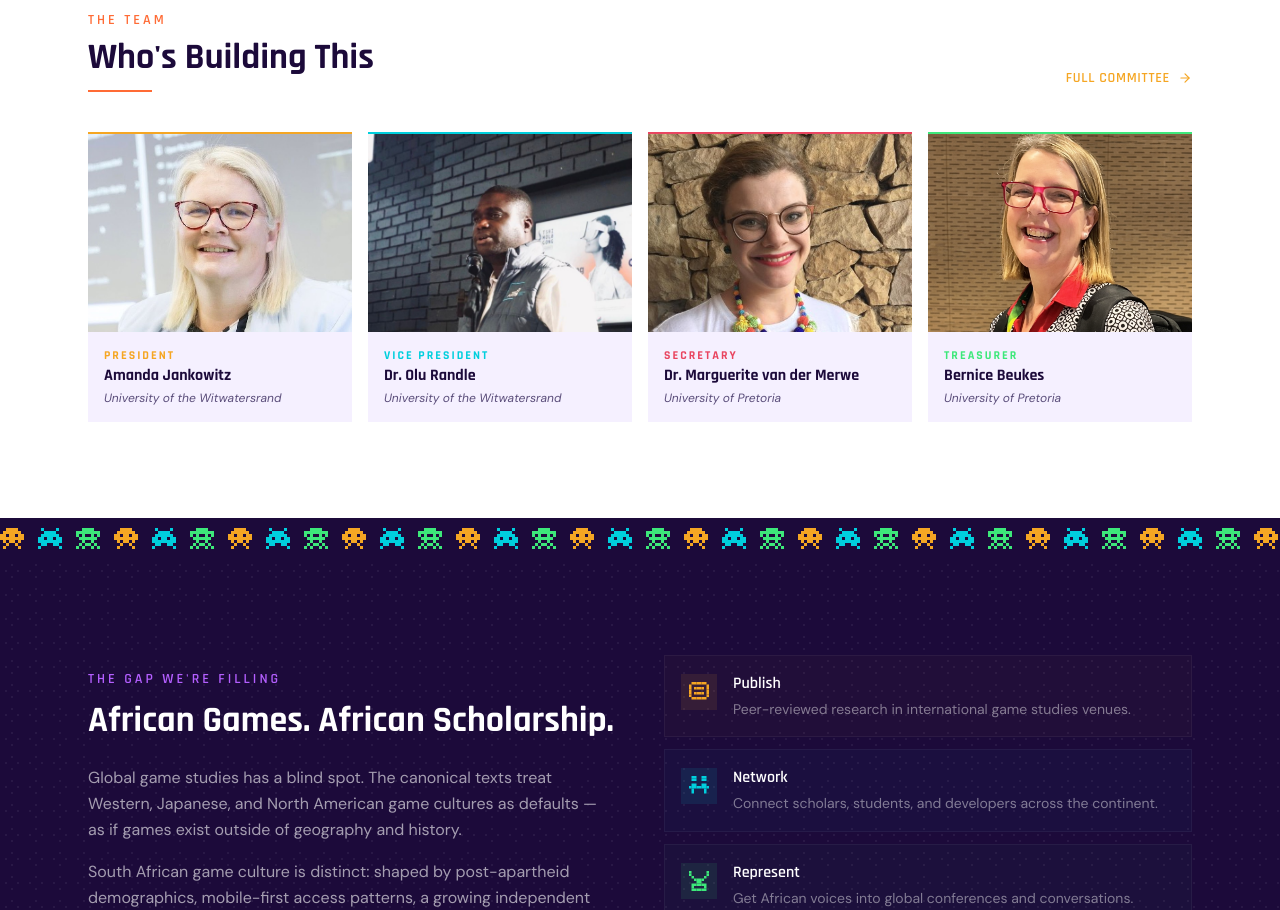
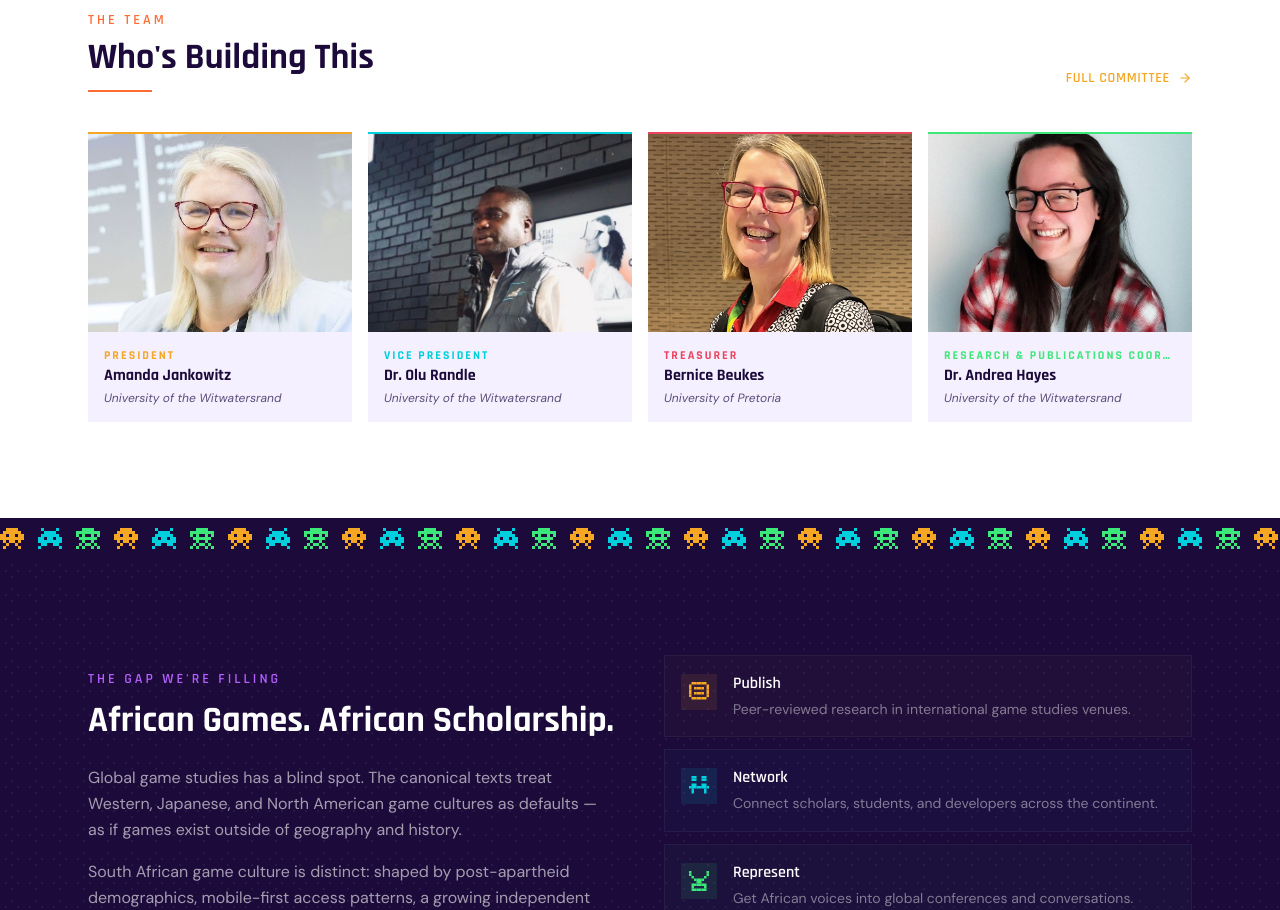
Before and after one commit to lindo315/DiGRA, a React (Vite) app: page / in a window 1280 px wide. Shown: the part 3920-4830 px from the top of the page. Built offline with nearby package versions, Linux system fonts and the light colour scheme.

Commit message:
removed dr marguerite

```diff
--- a/src/data/team.js
+++ b/src/data/team.js
@@ -15,14 +15,14 @@ export const team = [
     photo: "/images/olu.jpeg",
     bio: "Dr Olu Randle is a digital arts academic and lead researcher of the Games Artificial Intelligence and Culture (GAIC) Lab at the University of the Witwatersrand, South Africa. He specialises in game design, machine intelligence, and computational creativity, with a focus on applying artificial intelligence to African board games, digital culture, and indigenous language technologies to advance innovation and access within 4IR contexts.",
   },
-  {
-    id: 3,
-    name: "Dr. Marguerite van der Merwe",
-    role: "Secretary",
-    institution: "University of Pretoria",
-    photo: "/images/marguerite.png",
-    bio: "Dr Marguerite van der Merwe Marguerite is a design educator and researcher with a PhD in Information Design from the University of Pretoria, South Africa. She specialises in branding, typography, and editorial design, with a research focus on how play, storytelling, and co-design can be integrated into design education to foster meaningful learning experiences, creativity, empathy, and engagement, particularly within interdisciplinary and child-centred contexts.",
-  },
+  // {
+  //   id: 3,
+  //   name: "Dr. Marguerite van der Merwe",
+  //   role: "Secretary",
+  //   institution: "University of Pretoria",
+  //   photo: "/images/marguerite.png",
+  //   bio: "Dr Marguerite van der Merwe Marguerite is a design educator and researcher with a PhD in Information Design from the University of Pretoria, South Africa. She specialises in branding, typography, and editorial design, with a research focus on how play, storytelling, and co-design can be integrated into design education to foster meaningful learning experiences, creativity, empathy, and engagement, particularly within interdisciplinary and child-centred contexts.",
+  // },
   {
     id: 4,
     name: "Bernice Beukes",
```
